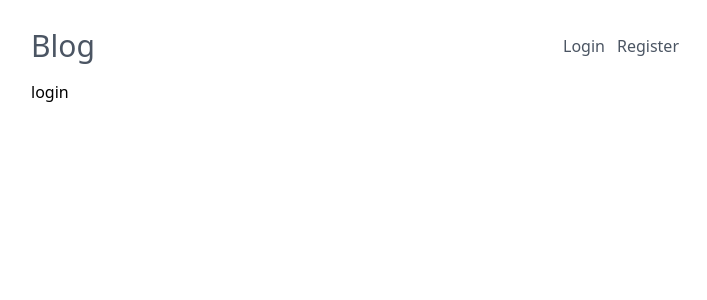
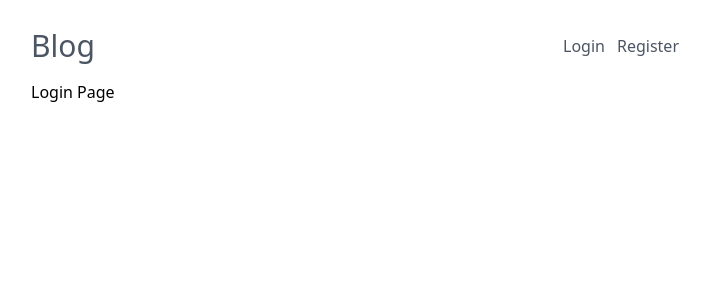
Before and after one commit to zacnation/mern-blog-old, a React (Vite) app in the folder client/: page /login in a window 1280 px wide. Shown: the top 300 px of the page, without its empty margins (285-992 px from the left). Built offline with nearby package versions, Linux system fonts and the light colour scheme; the HTML template or start-up script is replaced by a standard one.

Commit message:
Add login / register pages

```diff
--- a/client/src/App.jsx
+++ b/client/src/App.jsx
@@ -1,15 +1,17 @@
 import "./App.css";
 import Layout from "./components/Layout";
-import Post from "./components/Post";
 import { Route, Routes } from "react-router-dom";
+import IndexPage from "./components/pages/IndexPage";
+import LoginPage from "./components/pages/LoginPage";
+import RegisterPage from "./components/pages/RegisterPage";
 
 function App() {
   return (
     <Routes>
       <Route path="/" element={<Layout />}>
-        <Route index element={<Post />} />
-        <Route path="/login" element={<div>login</div>} />
-        <Route path="/register" element={<div>register</div>} />
+        <Route index element={<IndexPage />} />
+        <Route path="/login" element={<LoginPage />} />
+        <Route path="/register" element={<RegisterPage />} />
       </Route>
     </Routes>
   );
--- /dev/null
+++ b/client/src/components/pages/IndexPage.jsx
@@ -0,0 +1,11 @@
+import Post from "../Post";
+
+export default function IndexPage() {
+  return (
+    <>
+      <Post />
+      <Post />
+      <Post />
+    </>
+  );
+}
--- /dev/null
+++ b/client/src/components/pages/LoginPage.jsx
@@ -0,0 +1,3 @@
+export default function LoginPage() {
+  return <div>Login Page</div>;
+}
--- /dev/null
+++ b/client/src/components/pages/RegisterPage.jsx
@@ -0,0 +1,3 @@
+export default function RegisterPage() {
+  return <div>Register Page</div>;
+}
```
